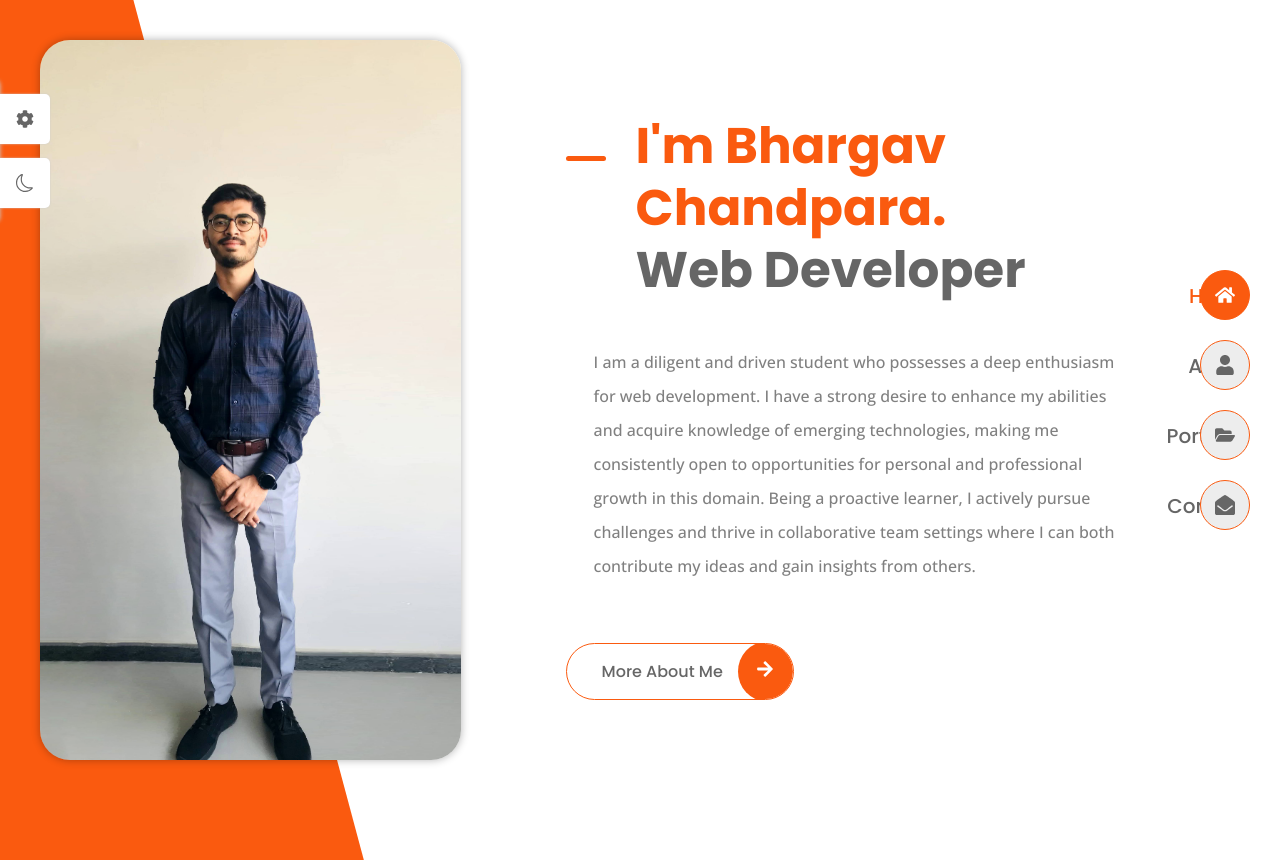
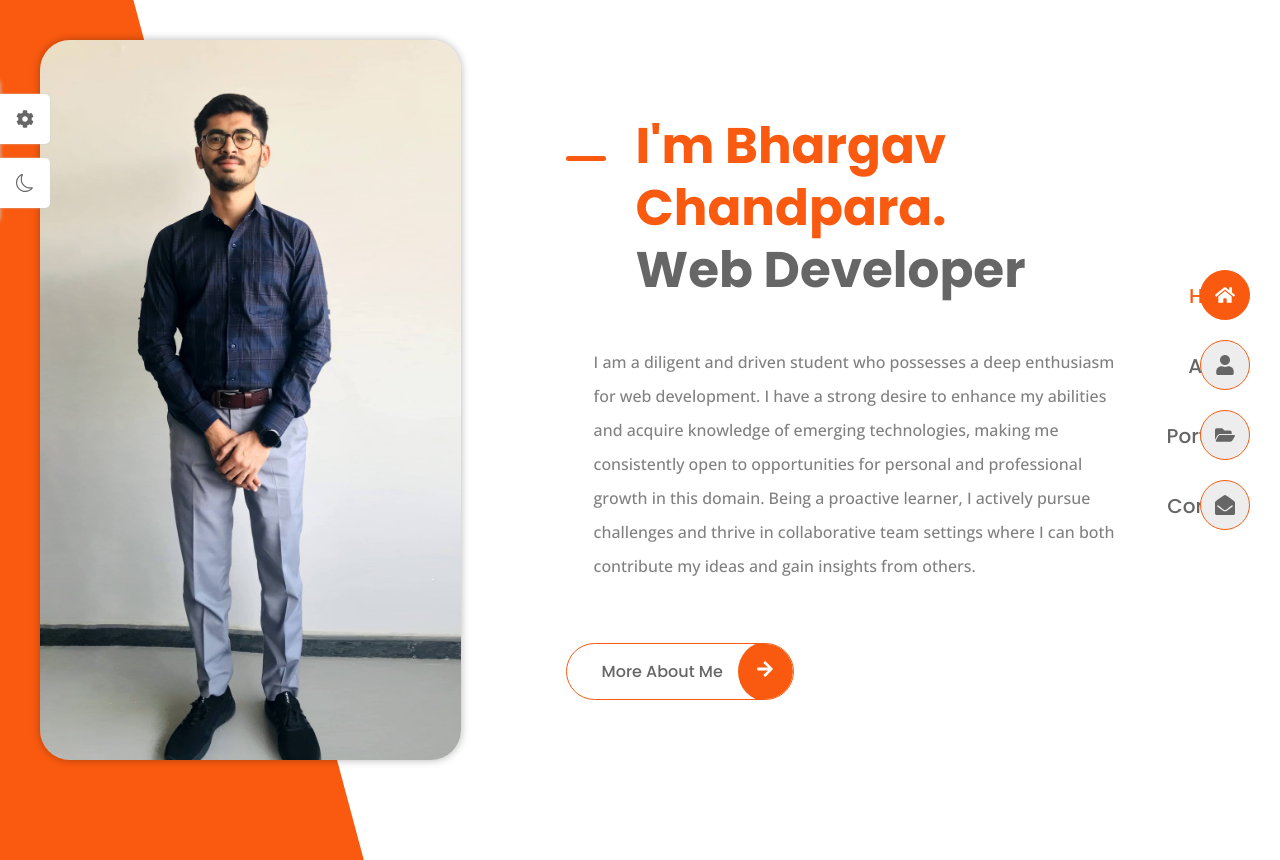
Before and after one commit to bhargav-08/my-portfolio, a React (Vite) app: page / in a window 1280 px wide. After the commit the page ends 800 px from the top, so only its background shows below. Built offline with nearby package versions, Linux system fonts and the light colour scheme.

Commit message:
updated home image

```diff
--- a/src/pages/home/home.css
+++ b/src/pages/home/home.css
@@ -3,7 +3,6 @@
     align-items: center;
     padding: 40px;
     height: 100vh;
-    margin-bottom: 60px;
 }
 
 .home__img {
@@ -15,8 +14,8 @@
 
 .home__data {
     max-width: 600px;
-    margin: 0 auto;
     padding-top: 20px;
+    margin-inline: auto;
 }
 
 .home__title {
```
Also changed, not shown: src/assets/home.jpg.
